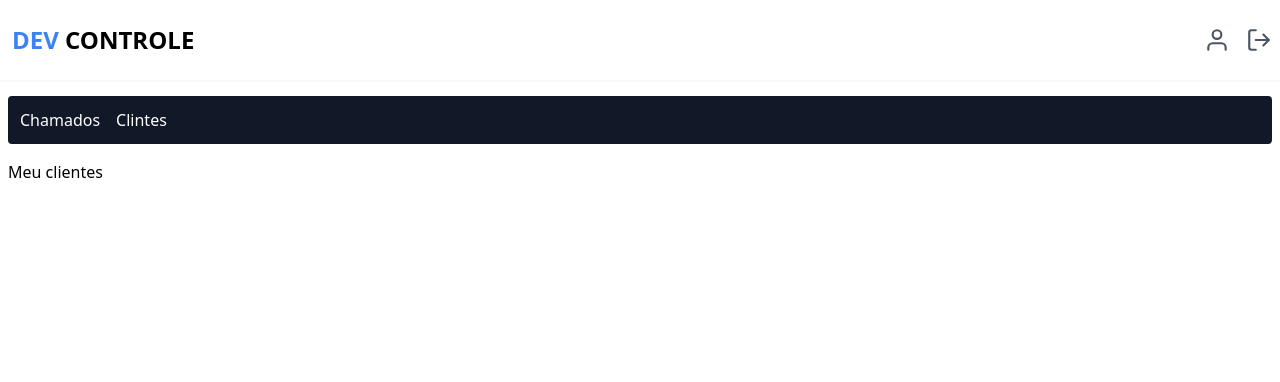
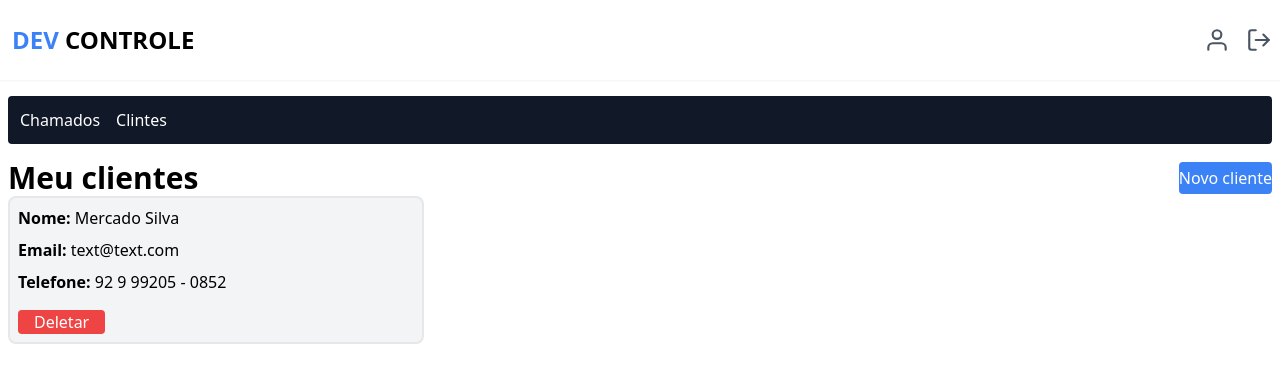
Before and after one commit to brendo-gomes-santana/dev_controle, a Next.js app: page /dashboard/customer in a window 1280 px wide. Shown: the top 382 px of the page. Built offline with nearby package versions, Linux system fonts and the light colour scheme; no server answers; sample sign-in values are in the browser's storage.

Commit message:
118 - Criando página cliente

```diff
--- /dev/null
+++ b/src/app/dashboard/customer/components/card/index.tsx
@@ -0,0 +1,18 @@
+export default function CardCustomer(){
+    return(
+        <article className="flex flex-col bg-gray-100 border-2 p-2 rounded-lg gap-2 hover:scale-105 duration-200">
+            <h2>
+                <a className="font-bold">Nome: </a>Mercado Silva
+            </h2>
+            <p>
+            <a className="font-bold">Email: </a> text@text.com
+            </p>
+            <p>
+            <a className="font-bold">Telefone: </a> 92 9 99205 - 0852
+            </p>
+
+            <button className="bg-red-500 px-4 rounded text-white mt-2 self-start">Deletar</button>
+        </article>
+
+    )
+}
--- /dev/null
+++ b/src/app/dashboard/customer/new/page.tsx
@@ -0,0 +1,9 @@
+import Container from "@/components/container";
+
+export default function NewCostumer(){
+    return(
+        <Container>
+            <h1>Cadastro Cliente</h1>
+        </Container>
+    )
+}
--- a/src/app/dashboard/customer/page.tsx
+++ b/src/app/dashboard/customer/page.tsx
@@ -2,6 +2,9 @@ import Container from "@/components/container";
 import { getServerSession } from "next-auth";
 import { AuthOprions } from "@/lib/auth";
 import { redirect } from "next/navigation";
+import Link from 'next/link';
+
+import CardCustomer from "./components/card";
 
 export default async function Costumer(){
 
@@ -13,10 +16,18 @@ export default async function Costumer(){
 
     return(
         <Container>
-            <main>
-                <div>
-                    <h1>Meu clientes</h1>
+            <main className="mt-p mb-2">
+                <div  className="flex items-center justify-between">
+                    <h1 className="text-3xl font-bold">Meu clientes</h1>
+                    <Link href="/dashboard/customer/new" className="bg-blue-500 text-white ox-4 py-1 rounded">
+                        Novo cliente
+                    </Link>
                 </div>
+
+                <section className="grid grid-cols-1 sm:grid-cols-2 lg:grid-cols-3 gap-2">
+                    <CardCustomer/>
+
+                </section>
             </main>
         </Container>
     )
```
